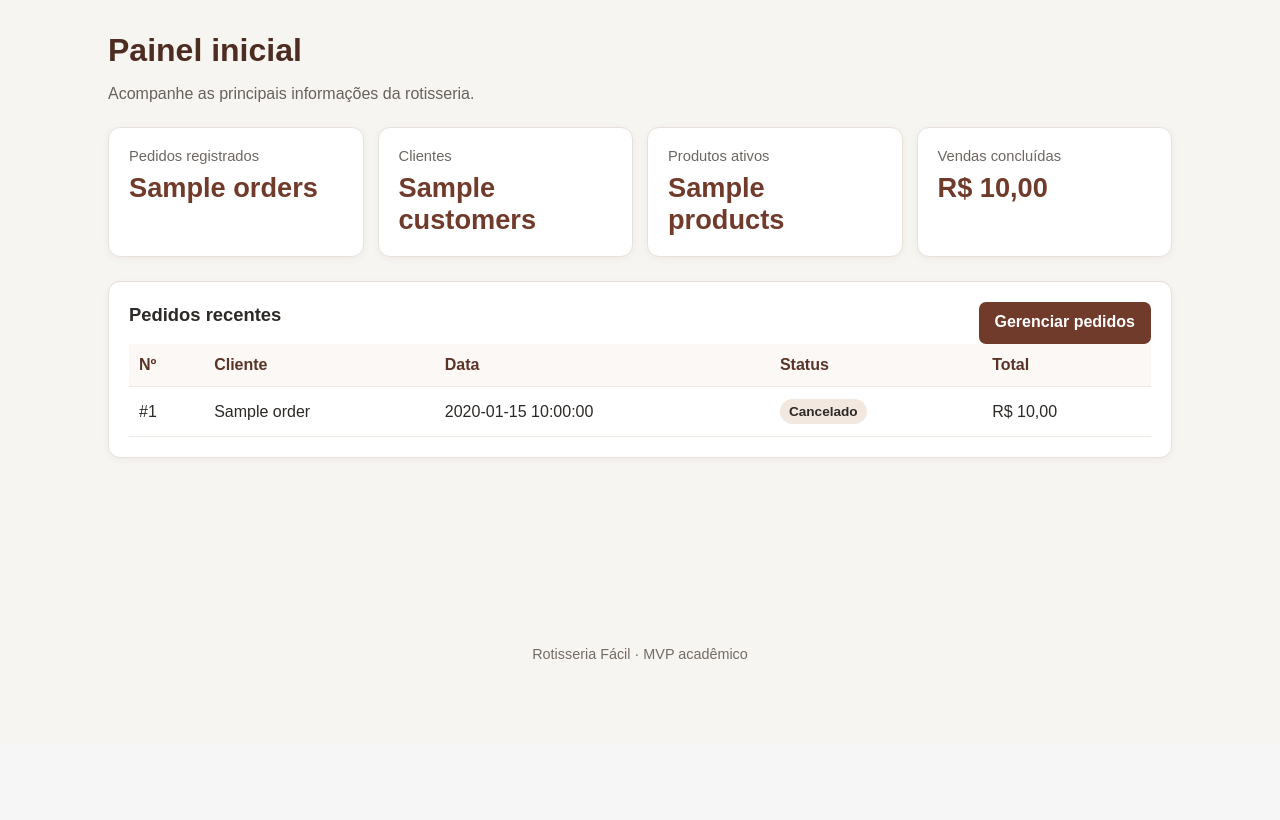
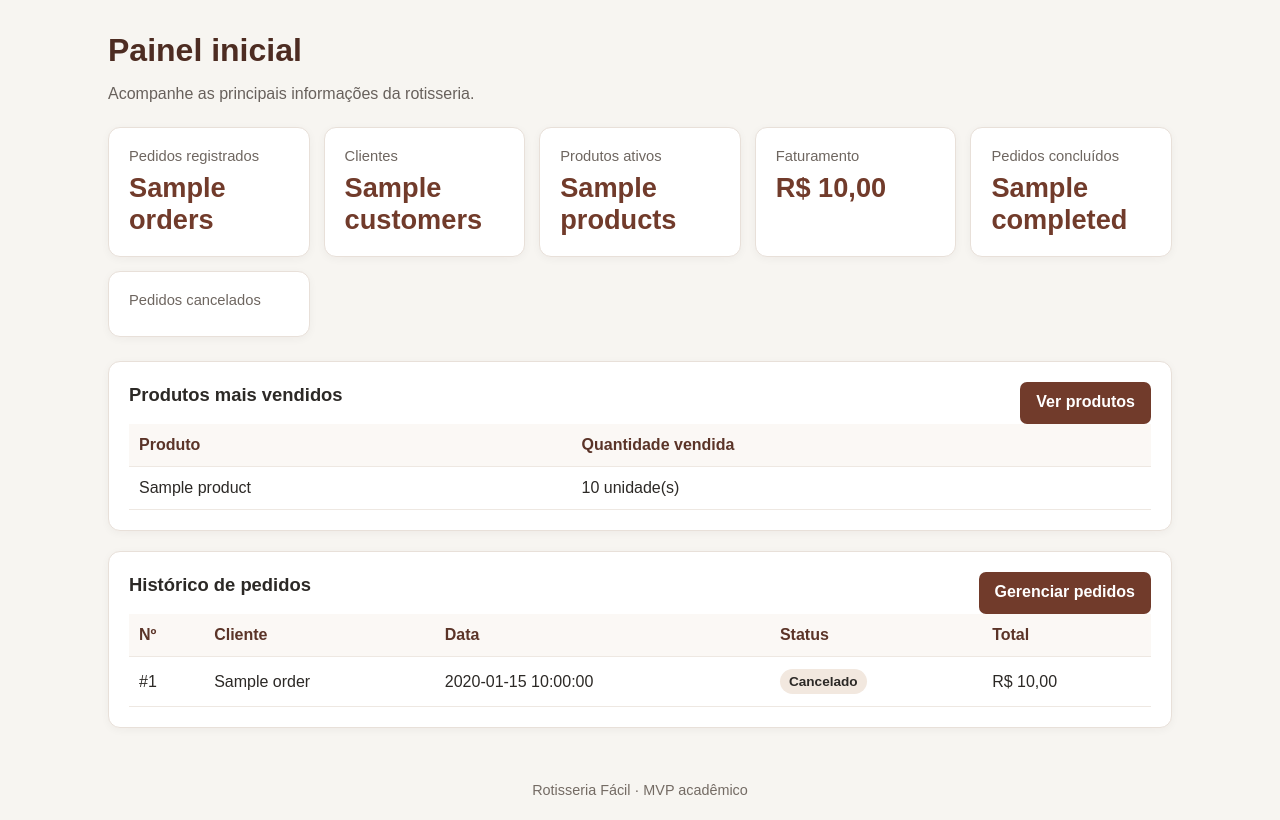
Before and after one commit to faelpapo-coder/Sistema-Gestao-Rotisseria, a Flask app: template templates/dashboard.html in a window 1280 px wide. Shown: the part 55-875 px from the top of the page. Before the commit the page ends 714 px from the top, so only its background shows below. Run offline with Flask 3, Linux system fonts and the light colour scheme; the template is opened without the code that fills it: most values are stand-ins (such as "Sample title", 1, 10 or a date in 2020).

Commit message:
feat: painel com indicadores e historico de vendas

```diff
--- a/app.py
+++ b/app.py
@@ -61,21 +61,62 @@ def currency(value):
     return f"R$ {value:,.2f}".replace(",", "X").replace(".", ",").replace("X", ".")
 
 
+
 @app.route("/")
 def dashboard():
     with get_db() as db:
         totals = {
-            "orders": db.execute("SELECT COUNT(*) FROM orders").fetchone()[0],
-            "customers": db.execute("SELECT COUNT(*) FROM customers").fetchone()[0],
-            "products": db.execute("SELECT COUNT(*) FROM products WHERE active=1").fetchone()[0],
-            "sales": db.execute("SELECT COALESCE(SUM(total), 0) FROM orders WHERE status='Concluído'").fetchone()[0],
+            "orders": db.execute(
+                "SELECT COUNT(*) FROM orders"
+            ).fetchone()[0],
+
+            "customers": db.execute(
+                "SELECT COUNT(*) FROM customers"
+            ).fetchone()[0],
+
+            "products": db.execute(
+                "SELECT COUNT(*) FROM products WHERE active=1"
+            ).fetchone()[0],
+
+            "sales": db.execute(
+                "SELECT COALESCE(SUM(total), 0) FROM orders WHERE status != 'Cancelado'"
+            ).fetchone()[0],
+
+            "completed": db.execute(
+                "SELECT COUNT(*) FROM orders WHERE status='Concluído'"
+            ).fetchone()[0],
+
+            "canceled": db.execute(
+                "SELECT COUNT(*) FROM orders WHERE status='Cancelado'"
+            ).fetchone()[0],
         }
+
         recent_orders = db.execute("""
             SELECT o.*, c.name AS customer_name
-            FROM orders o JOIN customers c ON c.id=o.customer_id
-            ORDER BY o.id DESC LIMIT 5
+            FROM orders o
+            JOIN customers c ON c.id = o.customer_id
+            ORDER BY o.id DESC
+            LIMIT 10
         """).fetchall()
-    return render_template("dashboard.html", totals=totals, recent_orders=recent_orders)
+
+        top_products = db.execute("""
+            SELECT p.name, SUM(oi.quantity) AS quantity_sold
+            FROM order_items oi
+            JOIN orders o ON o.id = oi.order_id
+            JOIN products p ON p.id = oi.product_id
+            WHERE o.status != 'Cancelado'
+            GROUP BY p.id, p.name
+            ORDER BY quantity_sold DESC
+            LIMIT 5
+        """).fetchall()
+
+    return render_template(
+        "dashboard.html",
+        totals=totals,
+        recent_orders=recent_orders,
+        top_products=top_products
+    )
+
 
 
 
--- a/templates/dashboard.html
+++ b/templates/dashboard.html
@@ -1,23 +1,113 @@
+
 {% extends "base.html" %}
+
 {% block title %}Início | Rotisseria Fácil{% endblock %}
+
 {% block content %}
+
 <h1>Painel inicial</h1>
 <p class="intro">Acompanhe as principais informações da rotisseria.</p>
+
 <section class="stats">
-  <article class="stat"><span>Pedidos registrados</span><strong>{{ totals.orders }}</strong></article>
-  <article class="stat"><span>Clientes</span><strong>{{ totals.customers }}</strong></article>
-  <article class="stat"><span>Produtos ativos</span><strong>{{ totals.products }}</strong></article>
-  <article class="stat"><span>Vendas concluídas</span><strong>{{ totals.sales|currency }}</strong></article>
+    <article class="stat">
+        <span>Pedidos registrados</span>
+        <strong>{{ totals.orders }}</strong>
+    </article>
+
+    <article class="stat">
+        <span>Clientes</span>
+        <strong>{{ totals.customers }}</strong>
+    </article>
+
+    <article class="stat">
+        <span>Produtos ativos</span>
+        <strong>{{ totals.products }}</strong>
+    </article>
+
+    <article class="stat">
+        <span>Faturamento</span>
+        <strong>{{ totals.sales|currency }}</strong>
+    </article>
+
+    <article class="stat">
+        <span>Pedidos concluídos</span>
+        <strong>{{ totals.completed }}</strong>
+    </article>
+
+    <article class="stat">
+        <span>Pedidos cancelados</span>
+        <strong>{{ totals.canceled }}</strong>
+    </article>
 </section>
+
 <section class="panel">
-  <div class="section-heading"><h2>Pedidos recentes</h2><a class="button" href="{{ url_for('orders') }}">Gerenciar pedidos</a></div>
-  {% if recent_orders %}
-  <div class="table-wrap"><table>
-    <thead><tr><th>Nº</th><th>Cliente</th><th>Data</th><th>Status</th><th>Total</th></tr></thead>
-    <tbody>{% for order in recent_orders %}
-    <tr><td>#{{ order.id }}</td><td>{{ order.customer_name }}</td><td>{{ order.created_at }}</td><td><span class="status">{{ order.status }}</span></td><td>{{ order.total|currency }}</td></tr>
-    {% endfor %}</tbody>
-  </table></div>
-  {% else %}<p class="empty">Nenhum pedido cadastrado ainda.</p>{% endif %}
+    <div class="section-heading">
+        <h2>Produtos mais vendidos</h2>
+        <a class="button" href="{{ url_for('products') }}">Ver produtos</a>
+    </div>
+
+    {% if top_products %}
+    <div class="table-wrap">
+        <table>
+            <thead>
+                <tr>
+                    <th>Produto</th>
+                    <th>Quantidade vendida</th>
+                </tr>
+            </thead>
+
+            <tbody>
+                {% for product in top_products %}
+                <tr>
+                    <td>{{ product.name }}</td>
+                    <td>{{ product.quantity_sold }} unidade(s)</td>
+                </tr>
+                {% endfor %}
+            </tbody>
+        </table>
+    </div>
+    {% else %}
+    <p class="empty">Ainda não existem vendas registradas.</p>
+    {% endif %}
 </section>
+
+<section class="panel">
+    <div class="section-heading">
+        <h2>Histórico de pedidos</h2>
+        <a class="button" href="{{ url_for('orders') }}">Gerenciar pedidos</a>
+    </div>
+
+    {% if recent_orders %}
+    <div class="table-wrap">
+        <table>
+            <thead>
+                <tr>
+                    <th>Nº</th>
+                    <th>Cliente</th>
+                    <th>Data</th>
+                    <th>Status</th>
+                    <th>Total</th>
+                </tr>
+            </thead>
+
+            <tbody>
+                {% for order in recent_orders %}
+                <tr>
+                    <td>#{{ order.id }}</td>
+                    <td>{{ order.customer_name }}</td>
+                    <td>{{ order.created_at }}</td>
+                    <td>
+                        <span class="status">{{ order.status }}</span>
+                    </td>
+                    <td>{{ order.total|currency }}</td>
+                </tr>
+                {% endfor %}
+            </tbody>
+        </table>
+    </div>
+    {% else %}
+    <p class="empty">Nenhum pedido cadastrado ainda.</p>
+    {% endif %}
+</section>
+
 {% endblock %}
```
